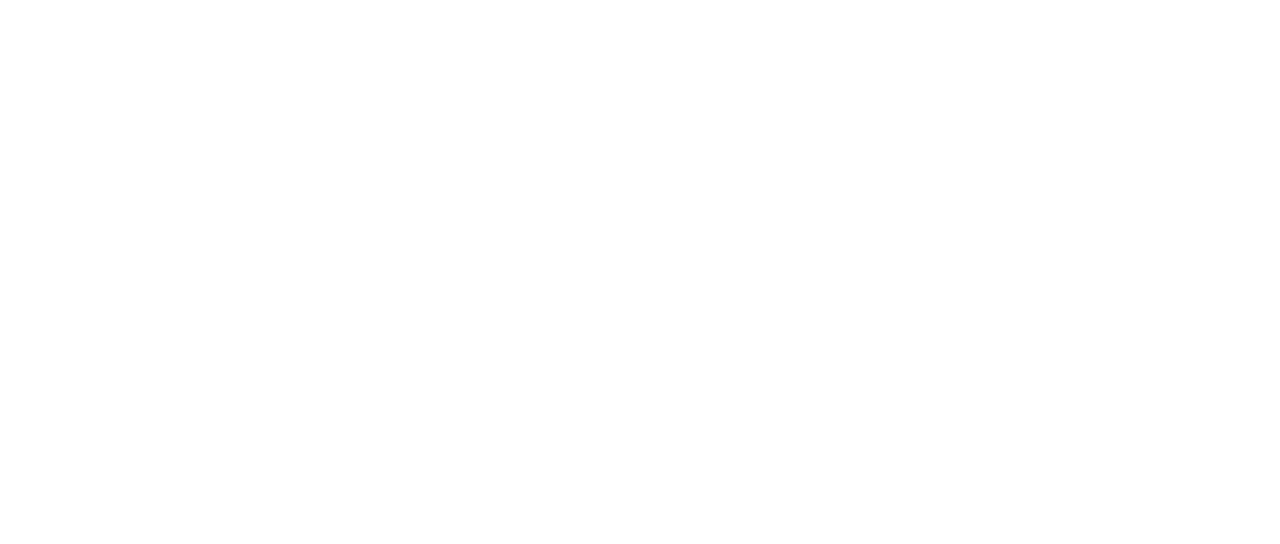
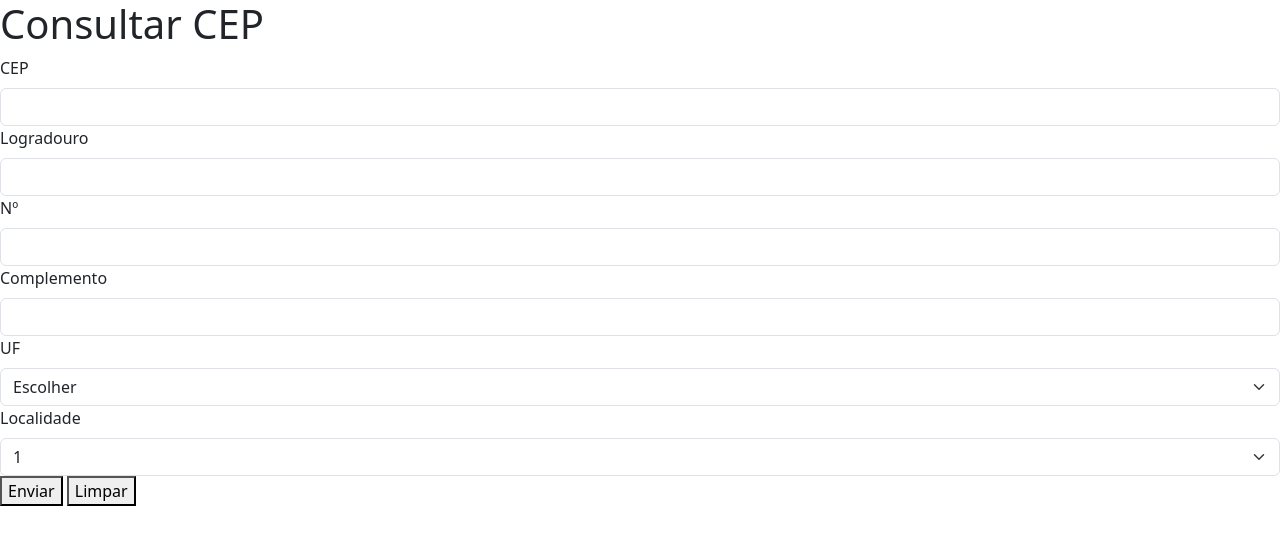
Before and after one commit to Carlosvianapereira/cep-api, a plain HTML site: page index.html in a window 1280 px wide. Drawn offline with nearby package versions, Linux system fonts and the light colour scheme.

Commit message:
subindo estrutura html

```diff
--- a/index.html
+++ b/index.html
@@ -3,20 +3,63 @@
 <head>
     <meta charset="UTF-8">
     <meta name="viewport" content="width=device-width, initial-scale=1.0">
-    <title>Document</title>
+    <title>Onde moro</title>
 
-
+    <link rel="stylesheet" href="/style.css">
 
     <link href="https://cdn.jsdelivr.net/npm/bootstrap@5.3.7/dist/css/bootstrap.min.css" rel="stylesheet" integrity="sha384-LN+7fdVzj6u52u30Kp6M/trliBMCMKTyK833zpbD+pXdCLuTusPj697FH4R/5mcr" crossorigin="anonymous">
 
 </head>
 <body>
+    <h1>Consultar CEP</h1>
 
+    <form>
+        <!-- cep -->
+        <label class="form-label">CEP</label>
+        <input class="form-control" name="cep" id="cep">
 
+        <!-- endereço -->
+        <label class="form-label">Logradouro</label>
+        <input class="form-control" name="Logradouro" id="Logradouro">
+
+        <!-- numero -->
+        <label class="form-label">Nº</label>
+        <input class="form-control" name="numero" id="numero">
+
+        <!-- complemento -->
+        <label class="form-label">Complemento</label>
+        <input class="form-control" name="complemento" id="complemento">
+
+        <!-- estado -->
+        <label class="form-label">UF</label>
+        <select class="form-select" name="uf" id="uf">
+        <option selected="">Escolher</option>
+            <option>Ceará</option>
+            <option>Piaui</option>
+            <option>Rio Grande do Norte</option>
+            <option>Pernambuco</option>
+            <option>Bahia</option>
+        </select>
+
+        <!-- localidade -->
+        <label class="form-label">Localidade</label>
+        <select class="form-select" name="localidade" id="localidade">
+            <option value="">1</option>
+            <option value="">2</option>
+            <option value="">3</option>
+            <option value="">4</option>
+        </select>
+
+    <div>
+        <button>Enviar</button>
+        <button>Limpar</button>
+    </div>
+    </form>
 
 
 
 
     <script src="https://cdn.jsdelivr.net/npm/bootstrap@5.3.7/dist/js/bootstrap.bundle.min.js" integrity="sha384-ndDqU0Gzau9qJ1lfW4pNLlhNTkCfHzAVBReH9diLvGRem5+R9g2FzA8ZGN954O5Q" crossorigin="anonymous"></script>
+    <script src="/script.js"
 </body>
 </html>
```
Also changed, not shown: cep.js (deleted), script.js (added), style.css (added).
